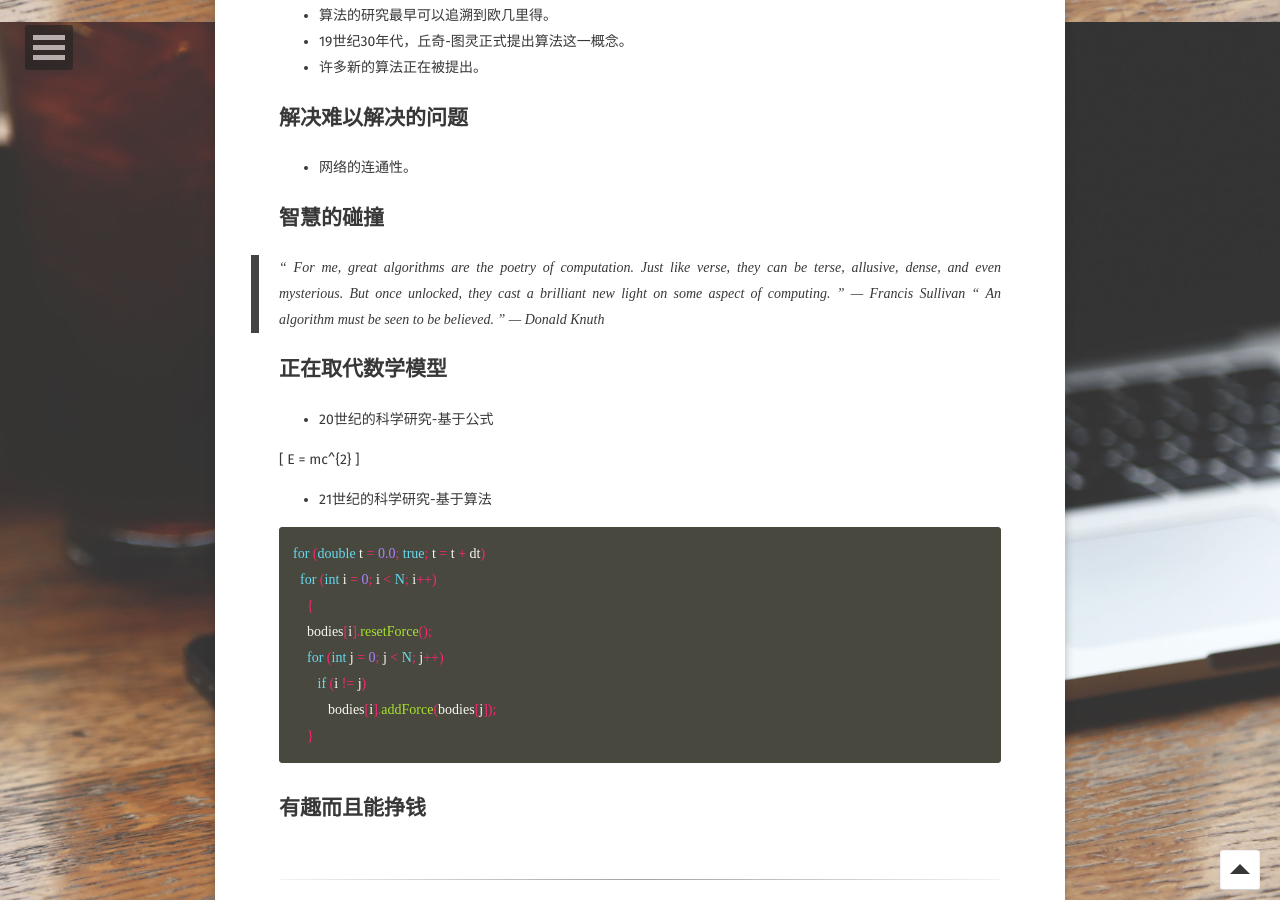
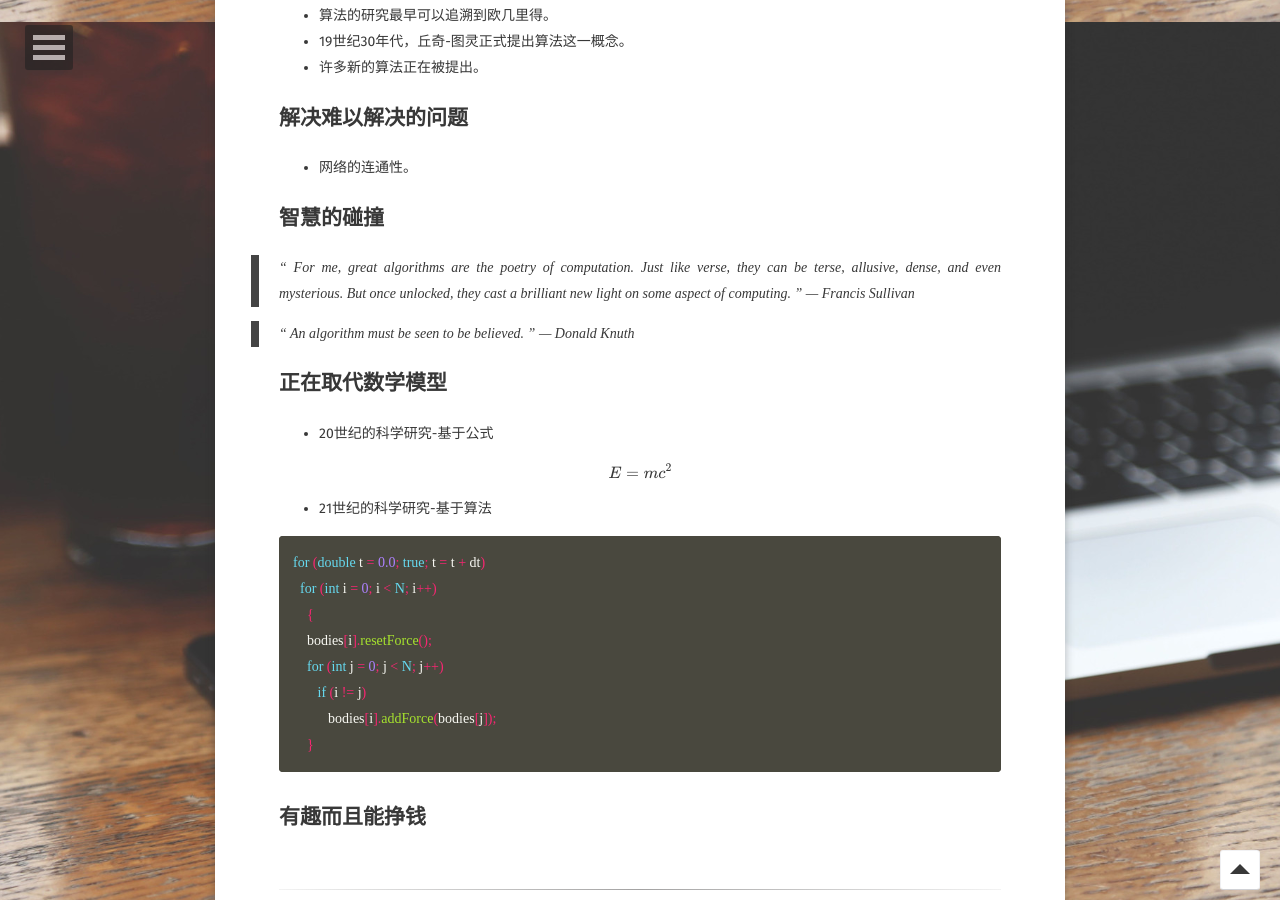
Before and after one commit to pglost/pglost.github.io, a Jekyll site: the page built from _posts/2018-02-07-why-study-algorithms.md, in a window 1280 px wide and 900 px high, scrolled down 878 px. Built offline with Jekyll 4.4.1, drawn with Linux system fonts in a browser that asks for light colours; some web fonts are replaced; formulas are drawn with MathJax 3; comment, search, counter and statistics services are not loaded.

```diff
--- a/_posts/2018-02-07-why-study-algorithms.md
+++ b/_posts/2018-02-07-why-study-algorithms.md
@@ -34,12 +34,13 @@ tag:
 ## 智慧的碰撞 ##
 > “ For me, great algorithms are the poetry of computation. Just like verse, they can be terse, allusive, dense, and even mysterious. But once unlocked, they cast a brilliant new light on some
 aspect of computing. ” — Francis Sullivan
+
 >  “ An algorithm must be seen to be believed. ” — Donald Knuth
 
 ## 正在取代数学模型 ##
 - 20世纪的科学研究-基于公式
 
-\[ E = mc^{2} \]
+\\[ E = mc^{2} \\]
 
 
 - 21世纪的科学研究-基于算法
```
